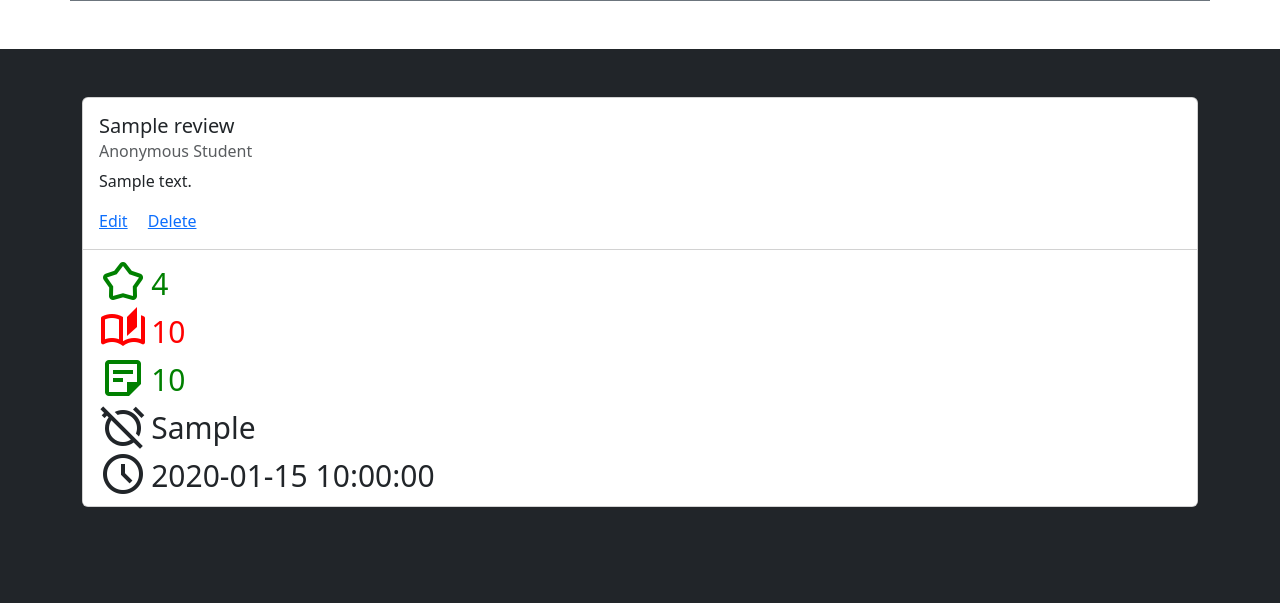
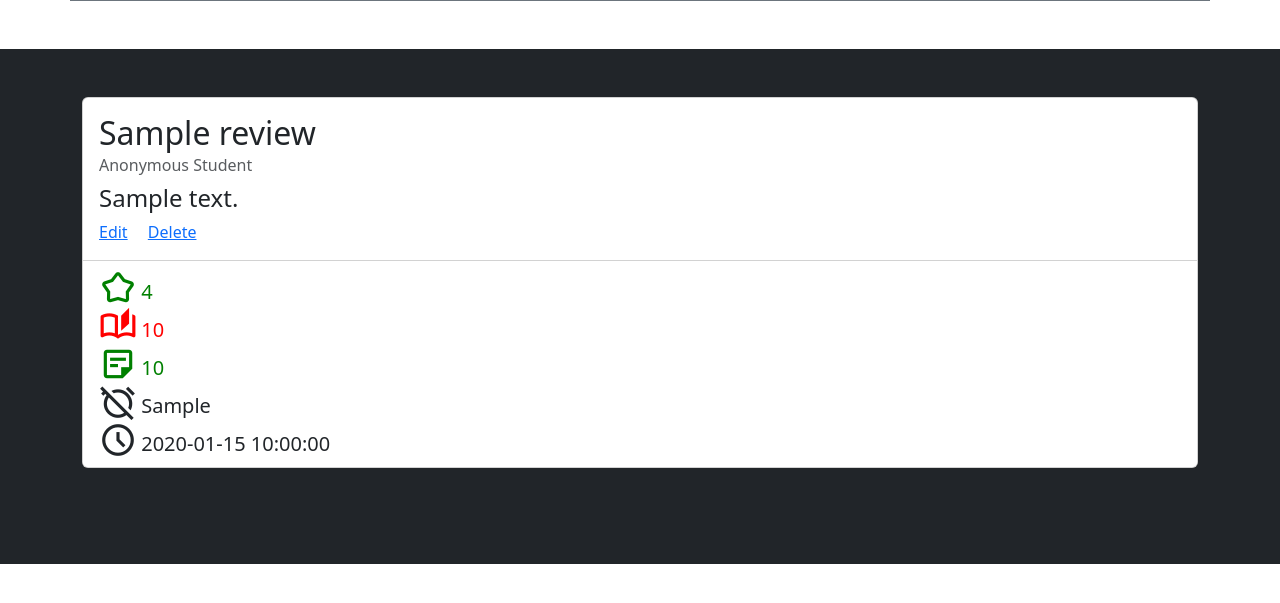
Before and after one commit to H-T-J/RateMyTeacher, a FastAPI app: template templates/teacher_info.html in a window 1280 px wide. Shown: the part 1457-2060 px from the top of the page. After the commit the page ends 2021 px from the top, so only its background shows below. Run offline with FastAPI, Linux system fonts and the light colour scheme; the template is opened without the code that fills it: most values are stand-ins (such as "Sample title", 1, 10 or a date in 2020); grey boxes marked "Sample" are stand-in pictures; parts of the project's set-up code (start-up, migrations or seed data) failed here and were passed over.

Commit message:
sizing of review elements adjusted

```diff
--- a/static/css/style.css
+++ b/static/css/style.css
@@ -5,11 +5,11 @@ img-parent {
 }
 
 .rating-number {
-    font-size: 30px;
+    font-size: 20px;
 }
 
 .rating-icons {
-    font-size: 48px;
+    font-size: 38px;
     vertical-align: bottom;
 }
 
--- a/templates/teacher_info.html
+++ b/templates/teacher_info.html
@@ -129,9 +129,9 @@
             <div class="col-12">
                 <div class="card">
                     <div class="card-body">
-                    <h5 class="card-title">{{ review.title }}</h5>
+                    <h2 class="card-title ">{{ review.title }}</h2>
                     <h6 class="card-subtitle mb-2 text-body-secondary">Anonymous Student</h6>
-                    <p class="card-text">{{ review.body }}</p>
+                    <h4 class="card-text">{{ review.body }}</h4>
                     <a href="#" class="card-link">Edit</a>
                     <a href="#" class="card-link">Delete</a>
                     </div>
```
